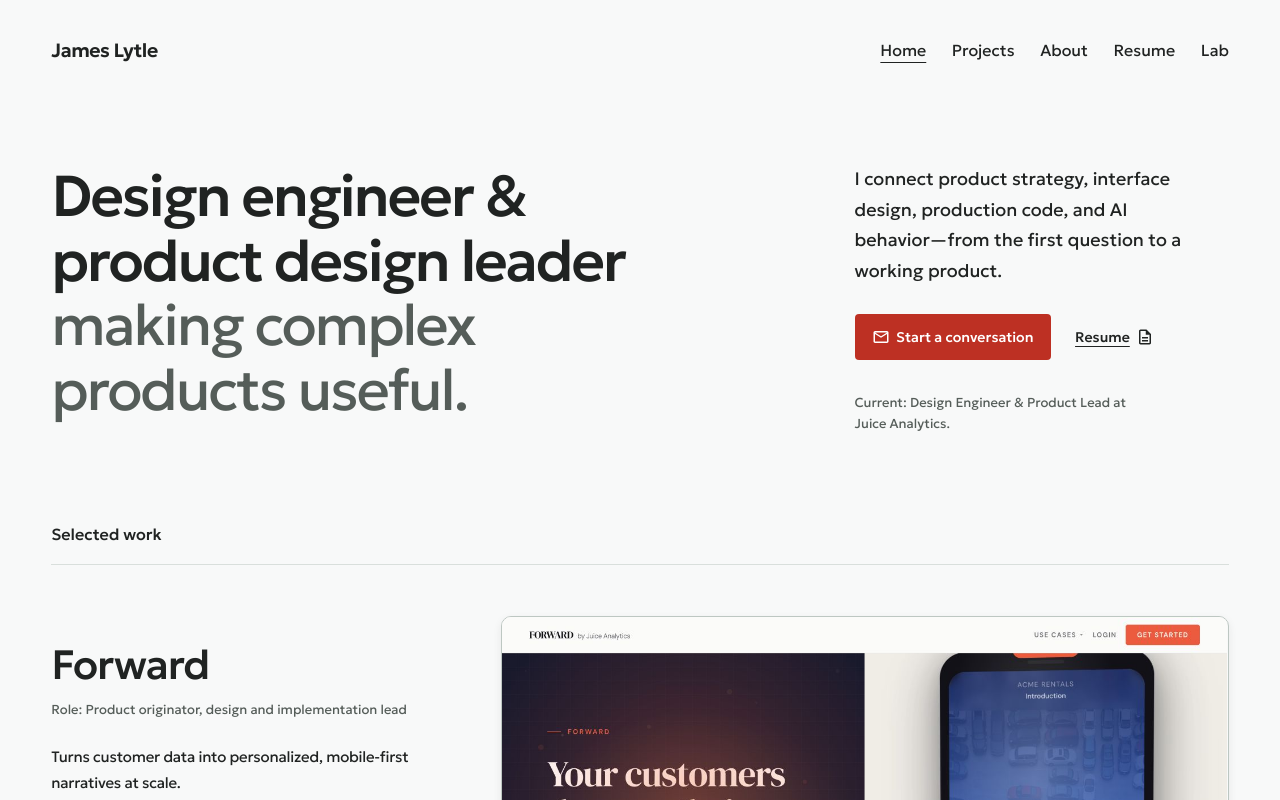
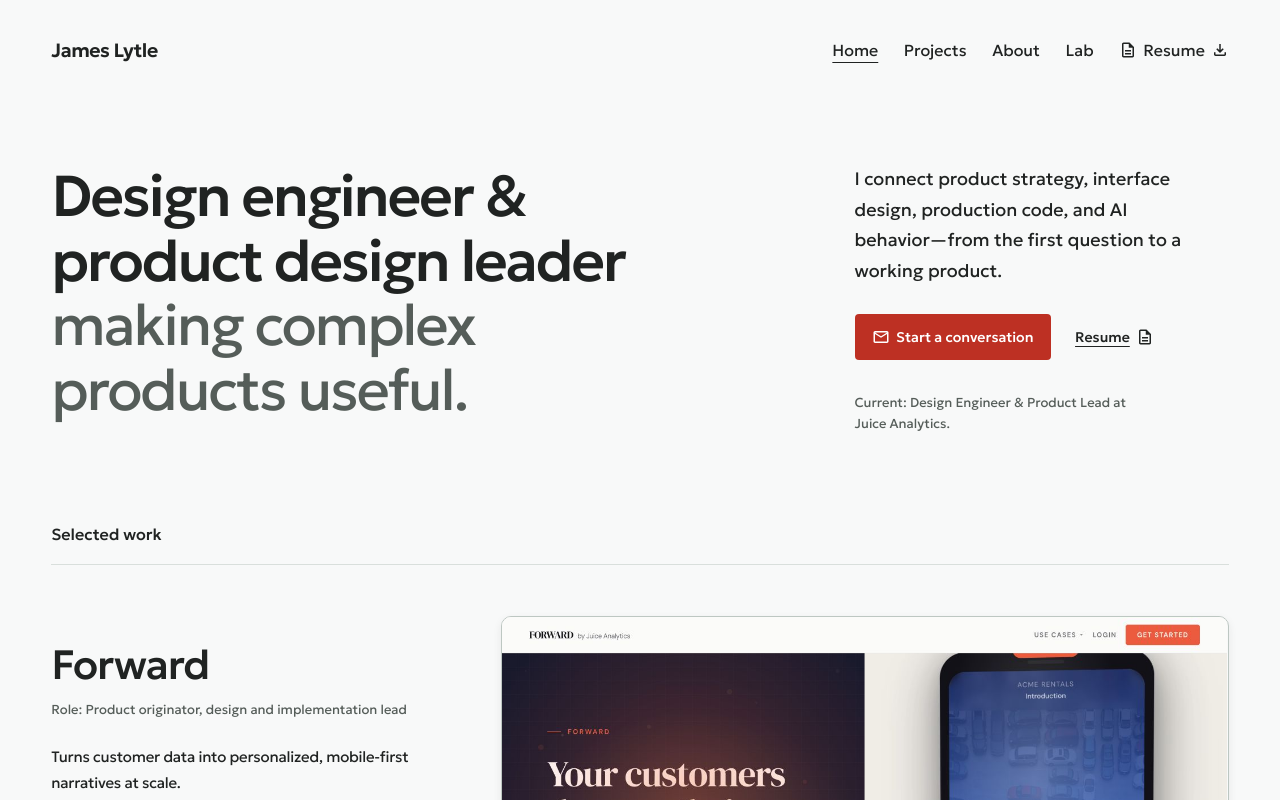
Before and after one commit to 03stories/jameslytle.com, a React (Vite) app: page / in a window 1280 px wide. Shown: the top 800 px of the page. Built offline with nearby package versions, Linux system fonts and the light colour scheme.

Commit message:
Link header Resume directly to PDF with download affordance

```diff
--- a/src/App.jsx
+++ b/src/App.jsx
@@ -1,5 +1,6 @@
 import { NavLink, Route, Routes, useLocation } from 'react-router-dom';
 import { useEffect } from 'react';
+import MaterialIcon from './components/MaterialIcon';
 import { hydrateThemeFromStorage } from './utils/themePalette';
 import HomePage from './pages/HomePage';
 import ProjectsPage from './pages/ProjectsPage';
@@ -46,12 +47,14 @@ export default function App() {
           <NavLink to="/about" className={({ isActive }) => (isActive ? 'active' : undefined)}>
             About
           </NavLink>
-          <NavLink to="/resume" className={({ isActive }) => (isActive ? 'active' : undefined)}>
-            Resume
-          </NavLink>
           <NavLink to="/other-things" className={({ isActive }) => (isActive ? 'active' : undefined)}>
             Lab
           </NavLink>
+          <a className="header-resume-link" href={`${import.meta.env.BASE_URL}resume.pdf`}>
+            <MaterialIcon name="description" />
+            Resume
+            <span className="header-resume-download" aria-hidden="true"><MaterialIcon name="download" /></span>
+          </a>
         </nav>
       </header>
 
--- a/src/styles.css
+++ b/src/styles.css
@@ -707,6 +707,13 @@ select:focus-visible {
 .case-study-previous .material-icon { transform: rotate(180deg); }
 .case-study-next { margin-left: auto; }
 
+.site-header .header-resume-link { display: inline-flex; align-items: center; gap: 0.375rem; min-height: 44px; }
+.header-resume-download { display: inline-flex; opacity: 0; transition: opacity 160ms ease; }
+.header-resume-link:hover .header-resume-download,
+.header-resume-link:focus-visible .header-resume-download { opacity: 1; }
+@media (hover: none) { .header-resume-download { opacity: 1; } }
+@media (prefers-reduced-motion: reduce) { .header-resume-download { transition: none; } }
+
 .about-page, .resume-page { padding-bottom: var(--portfolio-section-space); }
 .portfolio-page-opening { max-width: 1040px; margin-inline: auto; padding-block: 2rem 3rem; }
 .portfolio-page-opening h2 { margin-bottom: 1.25rem; font-size: clamp(2.25rem, 4.5vw, 4.4rem); font-weight: 500; line-height: 1.12; letter-spacing: -0.035em; }
```
Also changed, not shown: public/icons/material/README.md, public/icons/material/download.svg (added).
